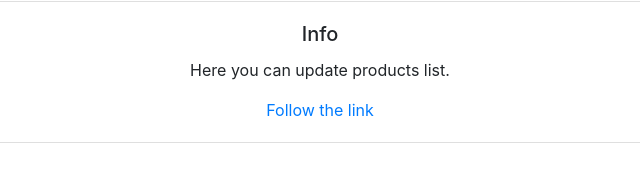
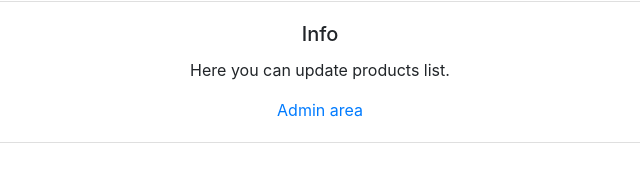
Before and after one commit to Julixandrina/Wholesale, a plain HTML site: page index.html in a window 1280 px wide. Shown: the part 162-344 px from the top of the page, 320-960 px from the left. Drawn offline with nearby package versions, Linux system fonts and the light colour scheme; no server answers.

Commit message:
add link for update products

```diff
--- a/index.html
+++ b/index.html
@@ -45,7 +45,7 @@
         <div class="card-body text-center">
             <h5 class="card-title text-center">Info</h5>
             <p class="card-text">Here you can update products list.</p>
-            <a href="https://wholesale-app-updater.herokuapp.com/login"  target="_blank" class="card-link">Follow the link</a>
+            <a href="https://wholesale-app-updater.herokuapp.com/login"  target="_blank" class="card-link">Admin area</a>
         </div>
     </div>
 </footer>
```
